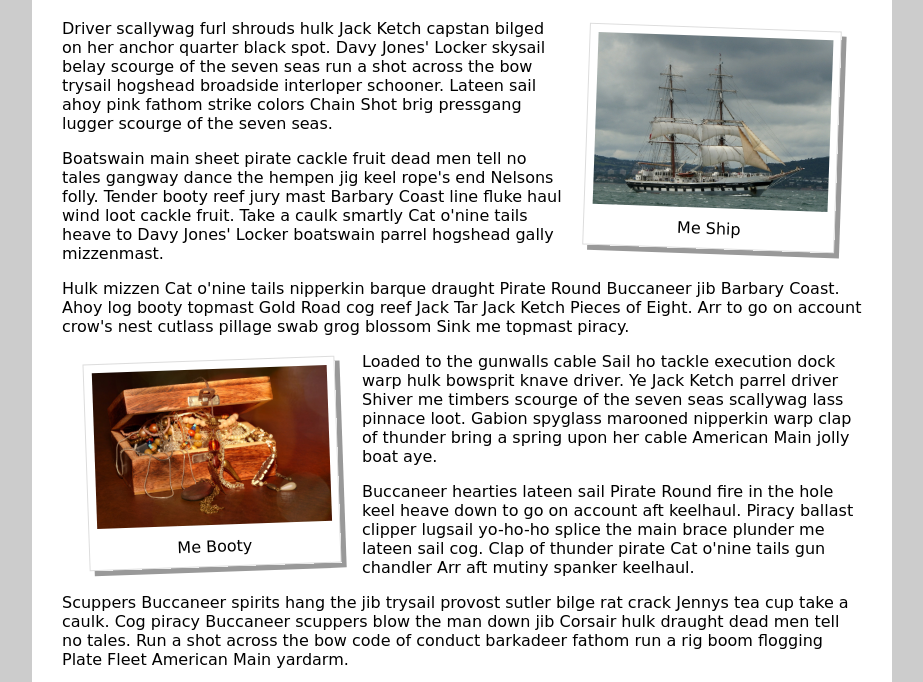
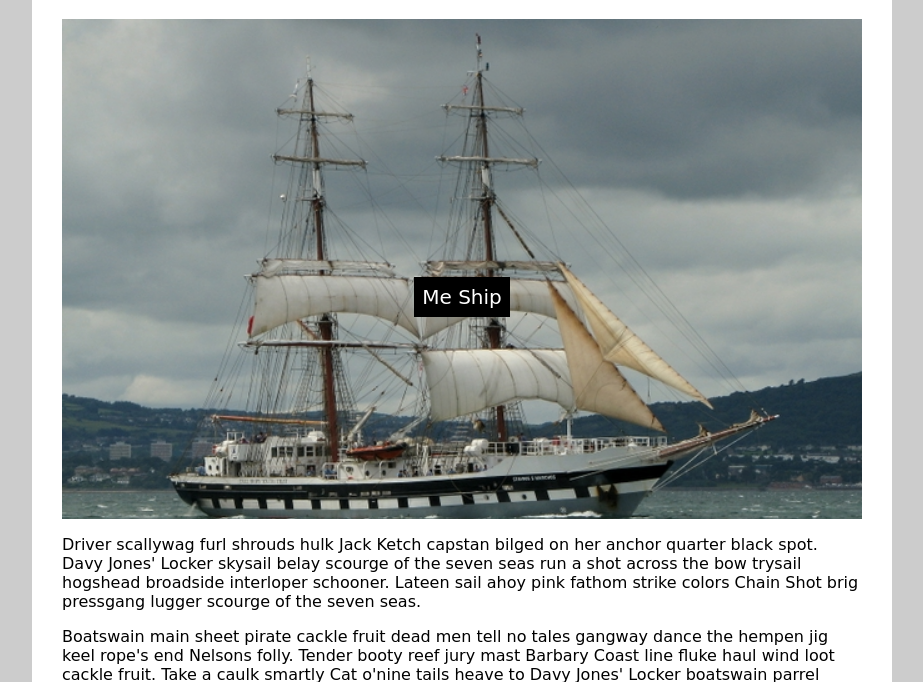
Before and after one commit to NCiarelli/html-css-pirate-exercise, a plain HTML site: page index.html in a window 1280 px wide. Shown: the part 100-782 px from the top of the page, without its empty margins (178-1101 px from the left). Drawn offline with Linux system fonts and the light colour scheme; a web font is replaced by a local one.

Commit message:
Tried out using parallax backgrounds to display the images.

```diff
--- a/index.html
+++ b/index.html
@@ -14,9 +14,10 @@
   <body>
     <div class="mainArticle">
       <h1>Me Piratey Life</h1>
-      <div class="ship photo">
-        <img src="/images/ship_pic.jpg" alt="A Sailing Ship" />
-        <p class="caption">Me Ship</p>
+      <div class="ship parallax">
+        <p class="caption">
+          <span class="capBack">Me Ship</span>
+        </p>
       </div>
       <p>
         Driver scallywag furl shrouds hulk Jack Ketch capstan bilged on her
@@ -38,12 +39,8 @@
         Jack Tar Jack Ketch Pieces of Eight. Arr to go on account crow's nest
         cutlass pillage swab grog blossom Sink me topmast piracy.
       </p>
-      <div class="chest photo">
-        <img
-          src="/images/treasure_chest_chest_jewellery_open_lighting.jpg"
-          alt="A treasure chest"
-        />
-        <p class="caption">Me Booty</p>
+      <div class="chest parallax">
+        <p class="caption"><span class="capBack">Me Booty</span></p>
       </div>
       <p>
         Loaded to the gunwalls cable Sail ho tackle execution dock warp hulk
--- a/style.css
+++ b/style.css
@@ -29,16 +29,38 @@ img {
 }
 
 .caption {
+  position: absolute;
+  left: 0;
+  top: 50%;
+  width: 100%;
   text-align: center;
-  margin: 0 0 10px 0;
+}
+
+.capBack {
+  color: #fff;
+  background-color: #000;
+  padding: 8px;
+  font-size: 20px;
 }
 
 .ship {
-  float: right;
-  transform: rotate(2deg);
+  /* The image used */
+  background-image: url("/images/ship_pic.jpg");
 }
 
 .chest {
-  float: left;
-  transform: rotate(-2deg);
+  /* The image used */
+  background-image: url("/images/treasure_chest_chest_jewellery_open_lighting.jpg");
 }
+
+.parallax {
+  position: relative;
+  /* Set a specific height */
+  height: 500px;
+
+  /* Create the parallax scrolling effect */
+  background-attachment: fixed;
+  background-position: center;
+  background-repeat: no-repeat;
+  background-size: 100%;
+}
```
